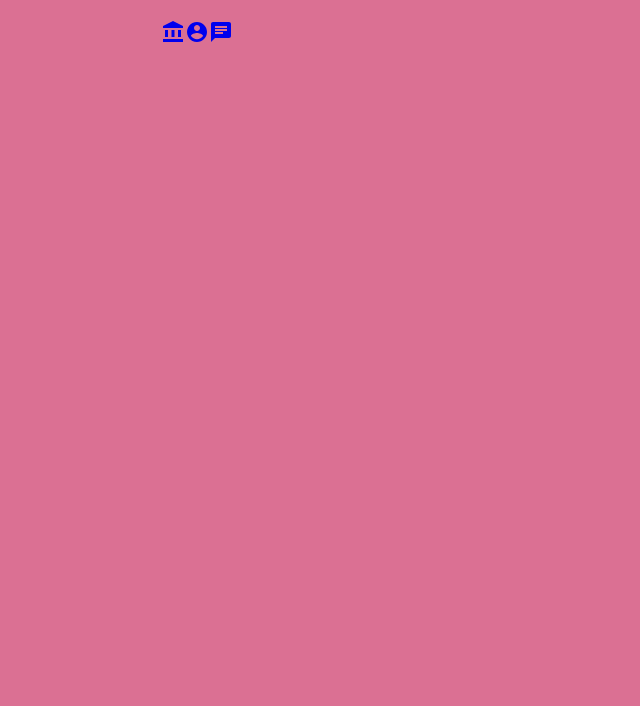
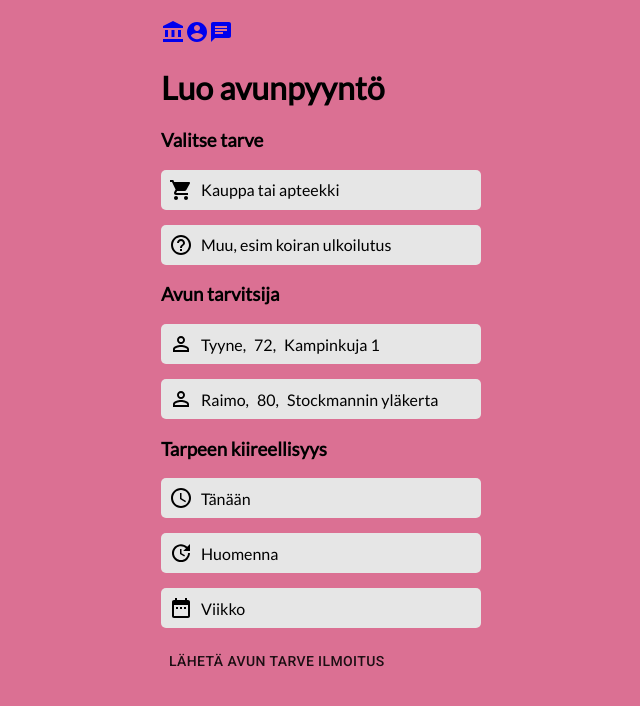
Before and after one commit to kclassic/helppis, a React (Create React App) app: page /addtask in a window 1280 px wide. Shown: the top 706 px of the page, without its empty margins (319-959 px from the left). Built offline with nearby package versions, Linux system fonts and the light colour scheme.

Commit message:
NewTask view and Lato font

```diff
--- a/public/index.html
+++ b/public/index.html
@@ -8,6 +8,10 @@
     <meta
       name="description"
       content="Web site created using create-react-app"
+    />
+    <link
+      href="https://fonts.googleapis.com/css?family=Lato&display=swap"
+      rel="stylesheet"
     />
     <link rel="apple-touch-icon" href="%PUBLIC_URL%/logo192.png" />
     <!--
--- a/src/App.js
+++ b/src/App.js
@@ -10,6 +10,7 @@ import ChatIcon from "@material-ui/icons/Chat";
 import Chat from "./chat/Chat";
 import MainPage from "./MainPage";
 import ProfilePage from "./ProfilePage";
+import NewTaskPage from "./NewTaskPage";
 
 const Container = styled(Box)`
   display: flex;
@@ -19,6 +20,7 @@ const Container = styled(Box)`
   height: 100vh;
   background-color: palevioletred;
   margin: -8px;
+  font-family: "Lato", sans-serif;
 `;
 
 const InnerContainer = styled(Box)`
@@ -87,7 +89,7 @@ class App extends React.Component {
           status: "open"
         },
         {
-          id: 13,
+          id: 2,
           owner: "Tyyne",
           created: new Date(),
           type: {
@@ -138,6 +140,13 @@ class App extends React.Component {
                     )}
                   </AppContext.Consumer>
                 </Route>
+                <Route path="/addtask">
+                  <AppContext.Consumer>
+                    {({ addTask, tasks }) => (
+                      <NewTaskPage addTask={addTask} tasks={tasks} />
+                    )}
+                  </AppContext.Consumer>
+                </Route>
                 <Route path="/chat">
                   <Chat />
                 </Route>
--- a/src/MainPage.jsx
+++ b/src/MainPage.jsx
@@ -1,6 +1,7 @@
 import React from "react";
 import { Switch, Route, Link, useRouteMatch } from "react-router-dom";
 import styled from "styled-components";
+import Button from "./components/BasicButton";
 import TaskPage from "./TaskPage";
 import TaskCard from "./TaskCard";
 
@@ -9,19 +10,9 @@ const TaskList = styled("ul")`
   padding-inline-start: 0;
 `;
 
-const newTask = {
-  id: 9,
-  owner: "Pasha",
-  created: new Date(),
-  type: {
-    type: "store",
-    items: ["milk", "bread", "beer"]
-  },
-  location: "Home address",
-  status: "open"
-};
+const NewTaskButton = styled(Button)``;
 
-const MainPage = ({ tasks, addTask, activeTasks }) => {
+const MainPage = ({ tasks, activeTasks }) => {
   let { url, path } = useRouteMatch();
   return (
     <div>
@@ -51,7 +42,9 @@ const MainPage = ({ tasks, addTask, activeTasks }) => {
                 </li>
               ))}
           </TaskList>
-          <button onClick={() => addTask(newTask)}>new task</button>
+          <Link to={`/addtask`}>
+            <Button>New task</Button>
+          </Link>
         </Route>
       </Switch>
     </div>
--- /dev/null
+++ b/src/NewTaskPage.jsx
@@ -0,0 +1,127 @@
+import React from "react";
+import styled from "styled-components";
+import Box from "@material-ui/core/Box";
+import { Redirect } from "react-router-dom";
+
+import ShoppingCartIcon from "@material-ui/icons/ShoppingCart";
+import HelpOutlineIcon from "@material-ui/icons/HelpOutline";
+import PersonOutlineIcon from "@material-ui/icons/PersonOutline";
+import QueryBuilderIcon from "@material-ui/icons/QueryBuilder";
+import UpdateIcon from "@material-ui/icons/Update";
+import DateRangeIcon from "@material-ui/icons/DateRange";
+import Button from "./components/BasicButton";
+
+const Title = styled("h1")``;
+const SubTitle = styled("h3")``;
+const ThingContainer = styled(Box)`
+  border-radius: 5px;
+  margin-bottom: 15px;
+  padding: 8px;
+  background-color: ${props => (props.active ? "aquamarine" : "#e6e6e6")};
+  display: flex;
+  align-items: center;
+  span {
+    margin-left: 8px;
+  }
+`;
+
+const templates = [
+  { title: "Kauppa tai apteekki", icon: ShoppingCartIcon, id: 1 },
+  { title: "Muu, esim koiran ulkoilutus", icon: HelpOutlineIcon, id: 2 }
+];
+
+const mummos = [
+  { name: "Tyyne", age: 72, location: "Kampinkuja 1", id: 1 },
+  { name: "Raimo", age: 80, location: "Stockmannin yläkerta", id: 2 }
+];
+
+const timeOptions = [
+  { title: "Tänään", icon: QueryBuilderIcon, id: 1 },
+  { title: "Huomenna", icon: UpdateIcon, id: 2 },
+  { title: "Viikko", icon: DateRangeIcon, id: 3 }
+];
+
+const newTask = {
+  id: 9,
+  owner: "Pasha",
+  created: new Date(),
+  type: {
+    type: "store",
+    items: ["milk", "bread", "beer"]
+  },
+  location: "Home address",
+  status: "open"
+};
+
+const NewTask = ({ tasks, addTask }) => {
+  const [template, setTemplate] = React.useState(0);
+  const [mummo, setMummo] = React.useState(0);
+  const [timeOption, setTimeOption] = React.useState(0);
+  const [submitted, setSubmitted] = React.useState(false);
+
+  const submitRequest = () => {
+    const task = {
+      ...newTask,
+      id: tasks.length,
+      owner: mummo.name,
+      location: mummo.location,
+      type: {
+        ...newTask.type,
+        type: template.title === "Kauppa tai apteekki" ? "store" : "other"
+      }
+    };
+    addTask(task);
+    setSubmitted(true);
+  };
+
+  if (submitted) {
+    return <Redirect to="/home" />;
+  }
+  return (
+    <>
+      <Title>Luo avunpyyntö</Title>
+
+      <SubTitle>Valitse tarve</SubTitle>
+      {templates.map((t, idx) => (
+        <ThingContainer
+          key={idx}
+          active={template.id === t.id}
+          onClick={() => setTemplate(t)}
+        >
+          {React.createElement(t.icon, {})}
+          <span>{t.title}</span>
+        </ThingContainer>
+      ))}
+
+      <SubTitle>Avun tarvitsija</SubTitle>
+      {mummos.map((m, idx) => (
+        <ThingContainer
+          key={idx}
+          active={mummo.id === m.id}
+          onClick={() => setMummo(m)}
+        >
+          <PersonOutlineIcon />
+          <span>{m.name},</span>
+          <span>{m.age},</span>
+          <span>{m.location}</span>
+        </ThingContainer>
+      ))}
+
+      <SubTitle>Tarpeen kiireellisyys</SubTitle>
+      {timeOptions.map((opt, idx) => (
+        <ThingContainer
+          key={idx}
+          active={timeOption.id === opt.id}
+          onClick={() => setTimeOption(opt)}
+        >
+          {React.createElement(opt.icon, {})}
+          <span>{opt.title}</span>
+        </ThingContainer>
+      ))}
+
+      <Button onClick={submitRequest}>Lähetä avun tarve ilmoitus</Button>
+    </>
+  );
+};
+
+export default NewTask;
--- a/src/TaskCard.jsx
+++ b/src/TaskCard.jsx
@@ -14,7 +14,7 @@ const TaskCard = ({ task, active }) => {
   if (!task) return null;
   return (
     <CardContainer active={active}>
-      {task.type.type} in {task.location}
+      {task.owner} needs {task.type.type} in {task.location}
     </CardContainer>
   );
 };
```
